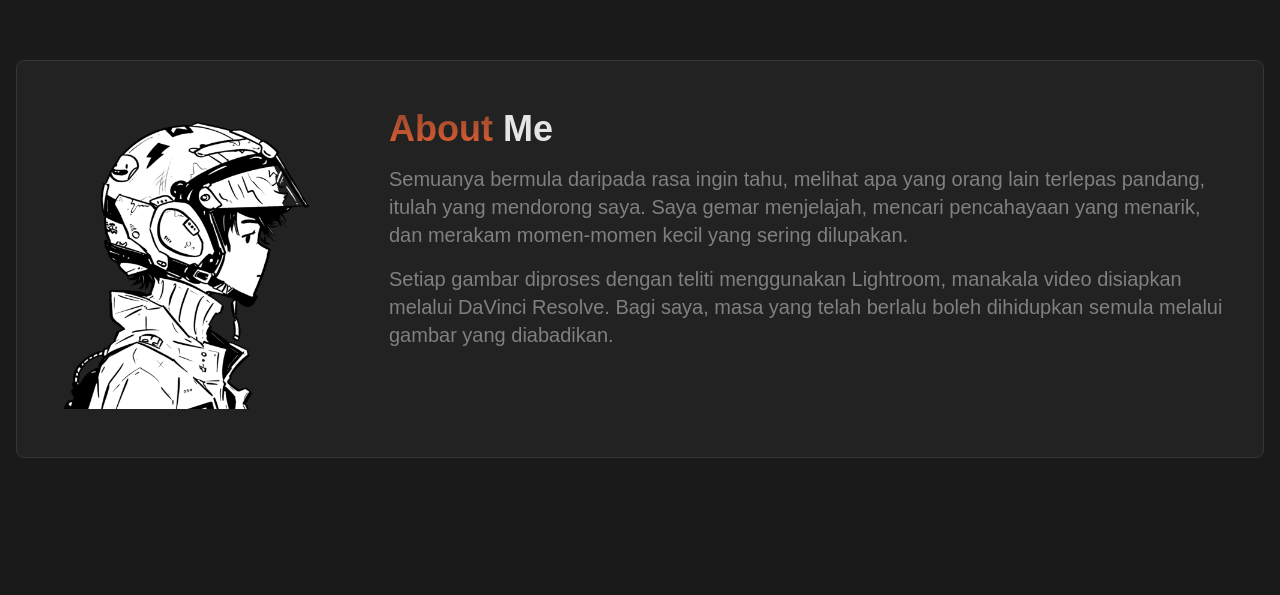
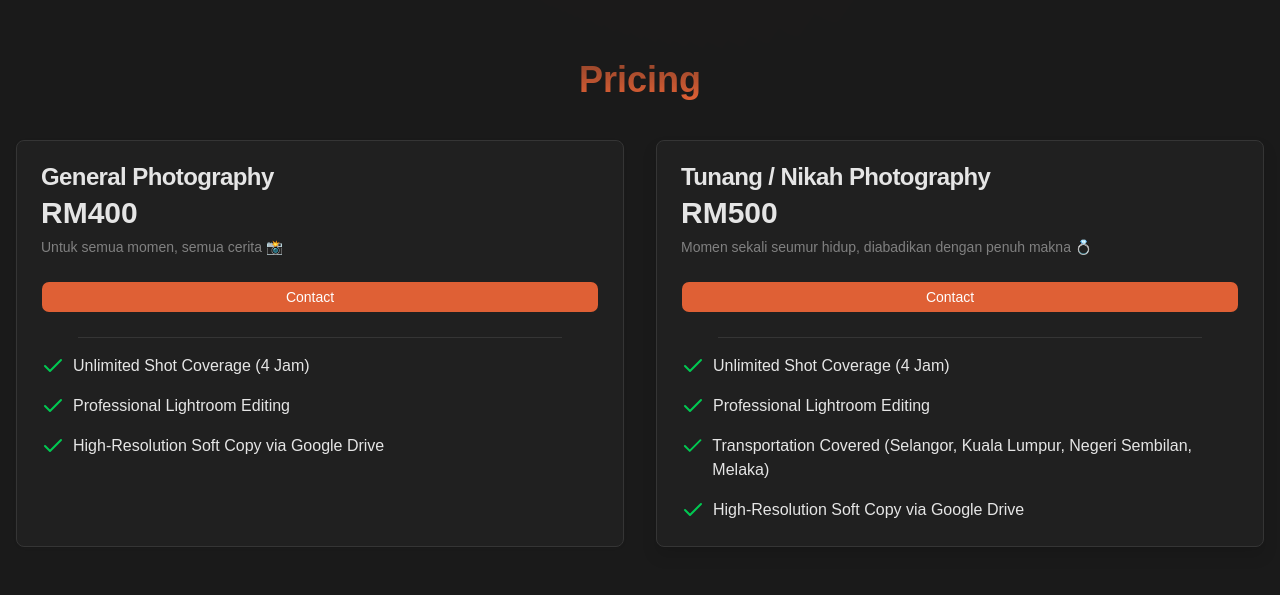
Before and after one commit to mfitrie/photographer-web, a Next.js app: page / in a window 1280 px wide. Shown: the part 925-1520 px from the top of the page. Built offline with nearby package versions, Linux system fonts and the light colour scheme; some icons are missing.

Commit message:
feat: remove about me page

```diff
--- a/src/app/page.tsx
+++ b/src/app/page.tsx
@@ -27,7 +27,7 @@ export default function Home() {
           <Hero />
         </div>
         {/* <Sponsors /> */}
-        <About />
+        {/* <About /> */}
         {/* <HowItWorks /> */}
         {/* <Features /> */}
         {/* <Services /> */}
```
